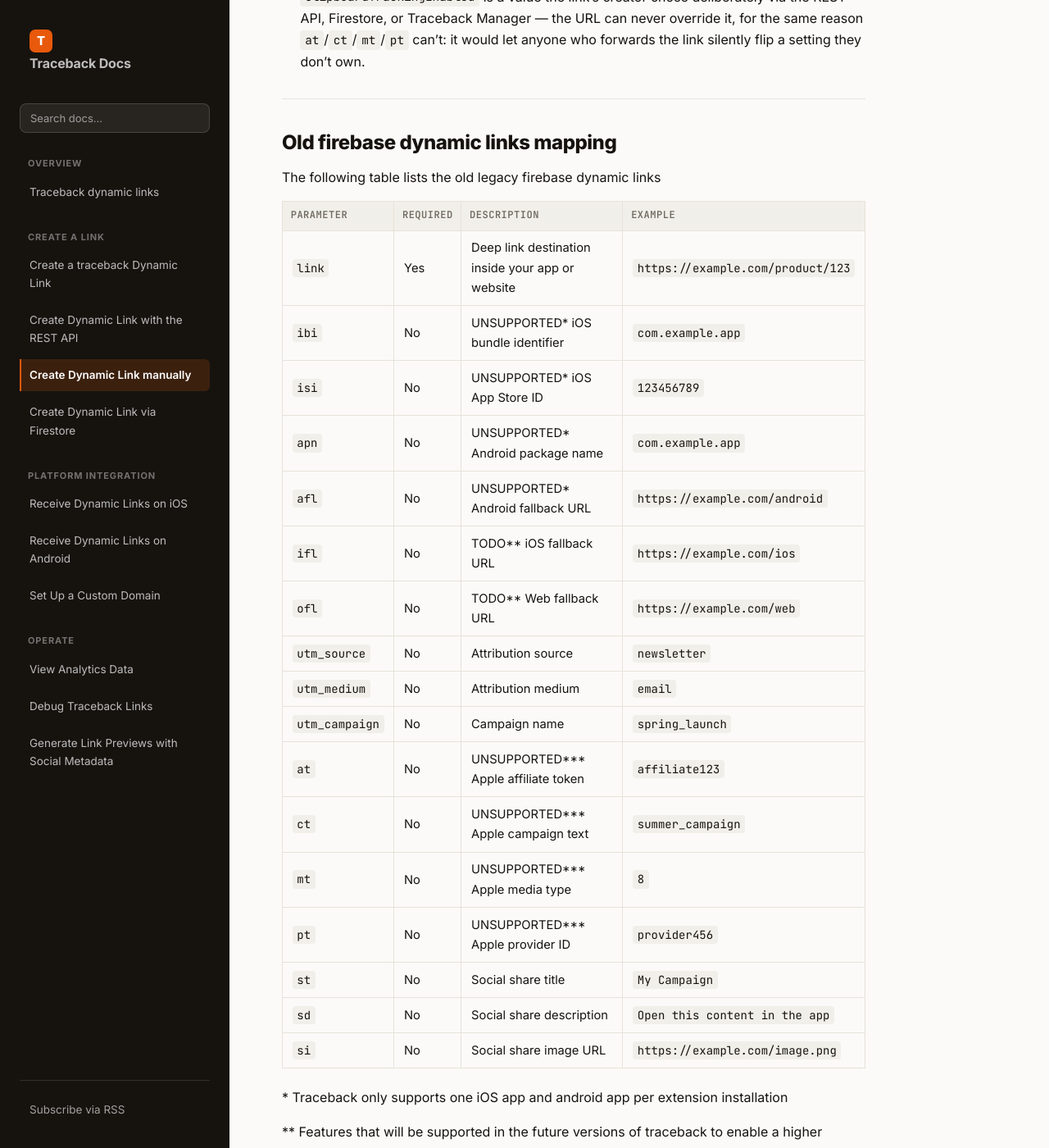
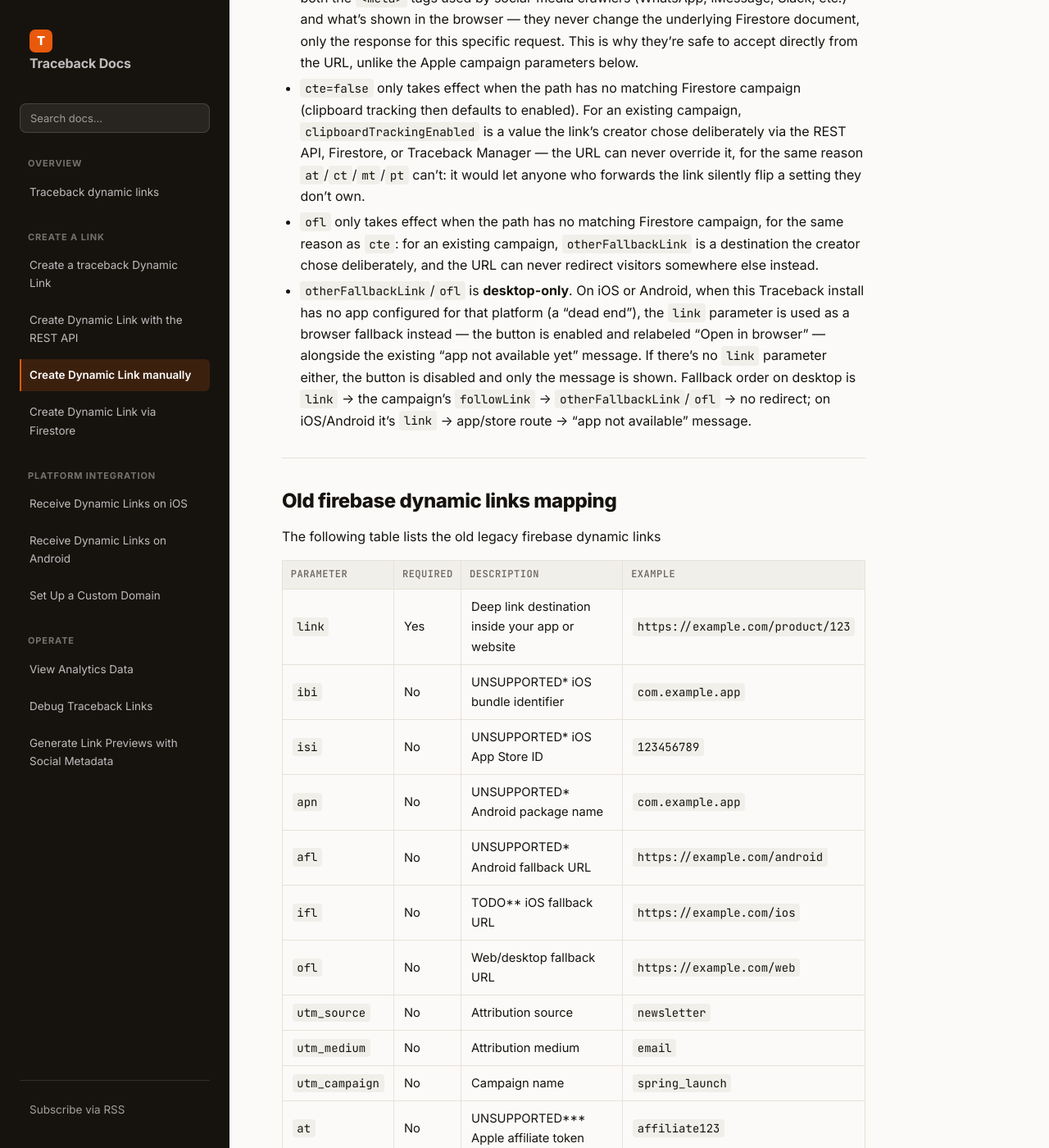
Before and after one commit to InQBarna/traceback-docs, a Jekyll site: the page built from _pages/create-link-manual.md, in a window 1280 px wide and 1400 px high, scrolled down 2161 px. Shown: the whole window at 82% size. Built offline with Jekyll 4.4.1, drawn with Linux system fonts in a browser that asks for light colours; some of the changed text lies outside the part shown.

Commit message:
Updated ofl field documentation

```diff
--- a/_pages/create-link-manual.md
+++ b/_pages/create-link-manual.md
@@ -26,6 +26,7 @@ The following table lists the supported parameters.
 | `sd` | No | Social share description, overrides the Firestore-stored description for this URL only | `Open this content in the app` |
 | `si` | No | Social share image URL, overrides the Firestore-stored image for this URL only | `https://example.com/image.png` |
 | `cte` | No | Disables clipboard tracking on the preview page (`cte=false`) for links with no matching Firestore campaign | `false` |
+| `ofl` | No | Desktop-only fallback destination when no `link` param is supplied, for links with no matching Firestore campaign | `https://example.com/fallback` |
 
 ---
 
@@ -49,6 +50,8 @@ Social metadata URLs should be publicly accessible.
 - If a link is opened without a `utm_source` but the browser sends a `Referer` header, Traceback automatically fills `utm_source` with the referrer's domain and sets `utm_medium=referral_traceback`, so referral traffic is still attributed even without explicit UTM parameters.
 - `st`/`sd`/`si` are resolved server-side when the preview page is rendered, so they affect both the `<meta>` tags used by social-media crawlers (WhatsApp, iMessage, Slack, etc.) and what's shown in the browser — they never change the underlying Firestore document, only the response for this specific request. This is why they're safe to accept directly from the URL, unlike the Apple campaign parameters below.
 - `cte=false` only takes effect when the path has no matching Firestore campaign (clipboard tracking then defaults to enabled). For an existing campaign, `clipboardTrackingEnabled` is a value the link's creator chose deliberately via the REST API, Firestore, or Traceback Manager — the URL can never override it, for the same reason `at`/`ct`/`mt`/`pt` can't: it would let anyone who forwards the link silently flip a setting they don't own.
+- `ofl` only takes effect when the path has no matching Firestore campaign, for the same reason as `cte`: for an existing campaign, `otherFallbackLink` is a destination the creator chose deliberately, and the URL can never redirect visitors somewhere else instead.
+- `otherFallbackLink`/`ofl` is **desktop-only**. On iOS or Android, when this Traceback install has no app configured for that platform (a "dead end"), the `link` parameter is used as a browser fallback instead — the button is enabled and relabeled "Open in browser" — alongside the existing "app not available yet" message. If there's no `link` parameter either, the button is disabled and only the message is shown. Fallback order on desktop is `link` → the campaign's `followLink` → `otherFallbackLink`/`ofl` → no redirect; on iOS/Android it's `link` → app/store route → "app not available" message.
 
 ---
 
@@ -64,7 +67,7 @@ The following table lists the old legacy firebase dynamic links
 | `apn` | No | UNSUPPORTED* Android package name | `com.example.app` |
 | `afl` | No | UNSUPPORTED* Android fallback URL | `https://example.com/android` |
 | `ifl` | No | TODO\*\* iOS fallback URL | `https://example.com/ios` |
-| `ofl` | No | TODO\*\* Web fallback URL | `https://example.com/web` |
+| `ofl` | No | Web/desktop fallback URL | `https://example.com/web` |
 | `utm_source` | No | Attribution source | `newsletter` |
 | `utm_medium` | No | Attribution medium | `email` |
 | `utm_campaign` | No | Campaign name | `spring_launch` |
```
Also changed, not shown: _pages/create-link-firestore.md (+2 -0 lines), _pages/create-link-rest.md (+11 -0 lines).
